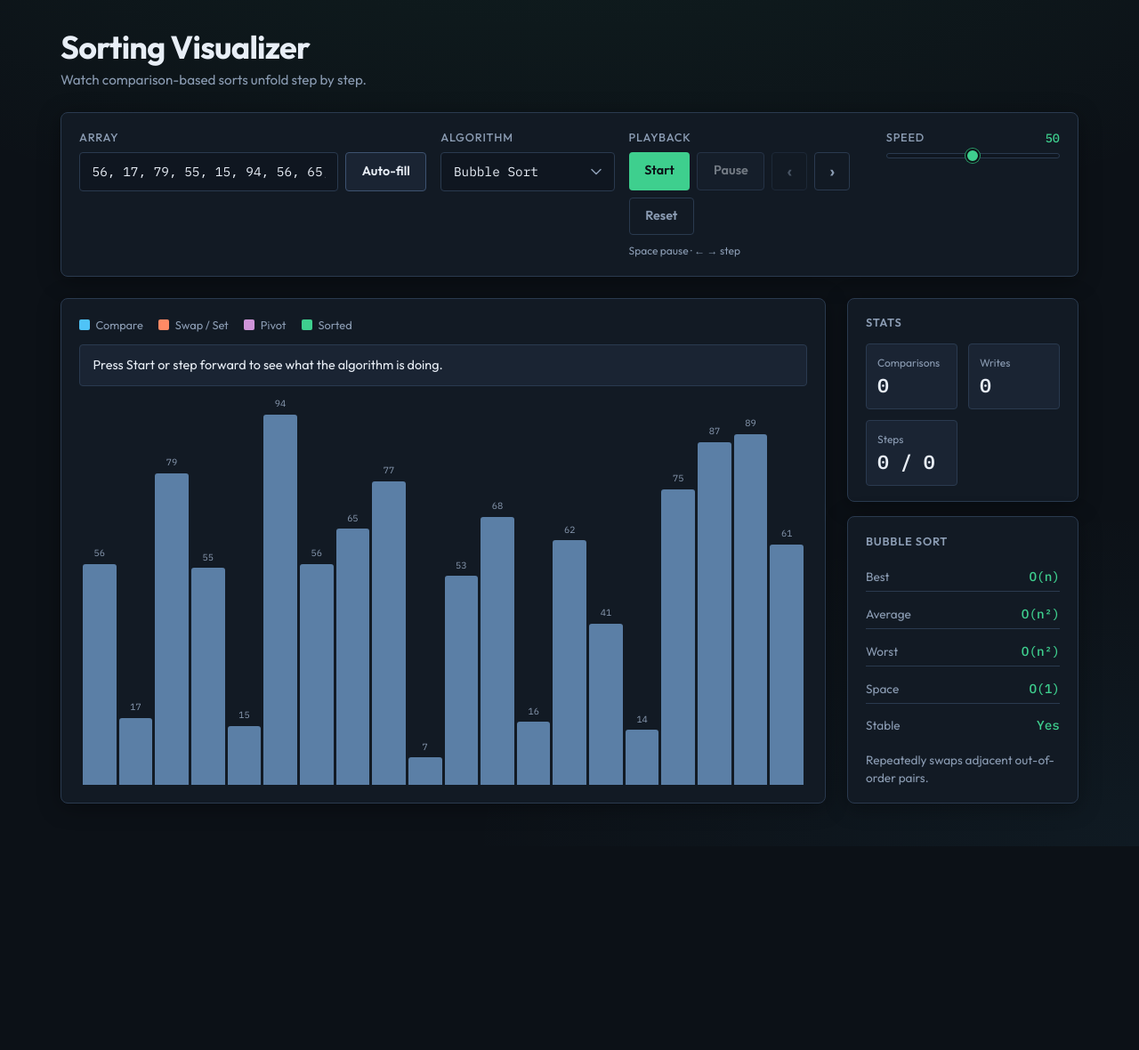
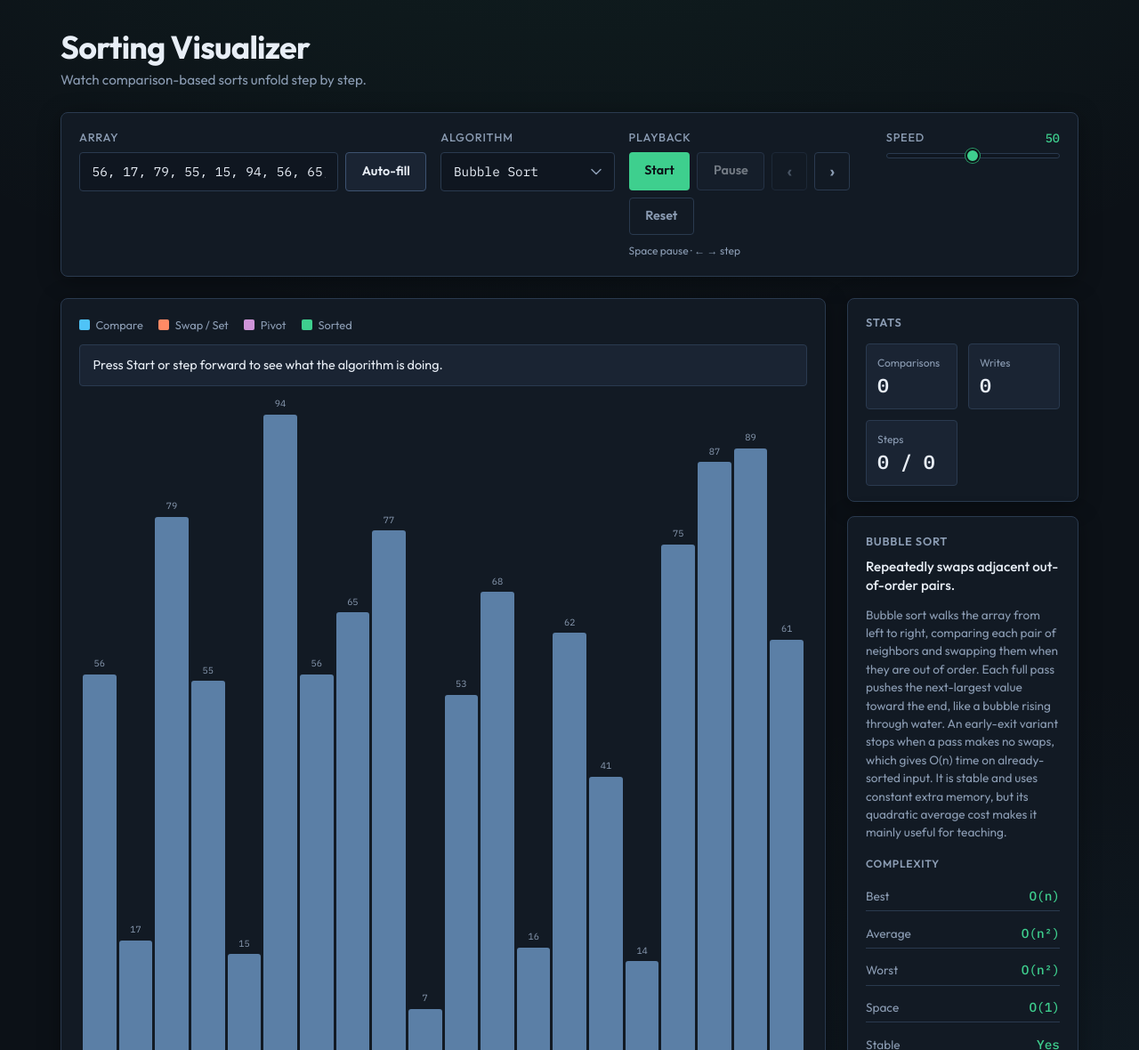
Before and after one commit to sanket-kumawat/sorting-visualizer, a plain HTML site: page index.html in a window 1280 px wide. Shown: the top 1180 px of the page at 89% size. Before the commit the page ends 951 px from the top, so only its background shows below. Drawn offline with Linux system fonts and the light colour scheme.

Commit message:
feat: Add algorithm metadata for sorting visualizer. Create a new file to store detailed information about various sorting algorithms, including their complexities and descriptions. Update HTML and script to integrate this information into the user interface.

```diff
--- /dev/null
+++ b/algorithm-info.js
@@ -0,0 +1,69 @@
+/** Metadata for the About / complexity panel. No DOM here. */
+const info = {
+  bubble: {
+    name: 'Bubble Sort',
+    best: 'O(n)',
+    avg: 'O(n²)',
+    worst: 'O(n²)',
+    space: 'O(1)',
+    stable: true,
+    desc: 'Repeatedly swaps adjacent out-of-order pairs.',
+    definition:
+      'Bubble sort walks the array from left to right, comparing each pair of neighbors and swapping them when they are out of order. Each full pass pushes the next-largest value toward the end, like a bubble rising through water. An early-exit variant stops when a pass makes no swaps, which gives O(n) time on already-sorted input. It is stable and uses constant extra memory, but its quadratic average cost makes it mainly useful for teaching.',
+  },
+  selection: {
+    name: 'Selection Sort',
+    best: 'O(n²)',
+    avg: 'O(n²)',
+    worst: 'O(n²)',
+    space: 'O(1)',
+    stable: false,
+    desc: 'Scans for the minimum and swaps it into place each pass.',
+    definition:
+      'Selection sort divides the array into a sorted prefix and an unsorted suffix. On every pass it scans the suffix for the smallest remaining value, then swaps that value into the next position of the prefix. It always performs Θ(n²) comparisons, even when the input is already sorted, but it does at most n−1 swaps. The algorithm is not stable because a swap can move equal keys past each other.',
+  },
+  insertion: {
+    name: 'Insertion Sort',
+    best: 'O(n)',
+    avg: 'O(n²)',
+    worst: 'O(n²)',
+    space: 'O(1)',
+    stable: true,
+    desc: 'Inserts each element into the sorted prefix by shifting larger ones.',
+    definition:
+      'Insertion sort grows a sorted prefix one element at a time. The next key is compared with neighbors to its left and shifted (via swaps or moves) until it sits in the correct place inside the prefix. On nearly sorted data it runs in near-linear time, which is why it often appears as a base case inside hybrid sorts. It is stable and works in-place with O(1) extra space.',
+  },
+  merge: {
+    name: 'Merge Sort',
+    best: 'O(n log n)',
+    avg: 'O(n log n)',
+    worst: 'O(n log n)',
+    space: 'O(n)',
+    stable: true,
+    desc: 'Divides the array in half, sorts each half, then merges them.',
+    definition:
+      'Merge sort is a divide-and-conquer algorithm: it splits the range in half, recursively sorts each half, then merges the two sorted runs into one. The merge step walks both halves and always writes the smaller head value next, which preserves relative order of equal keys (stability). Its time bound is Θ(n log n) in every case, at the cost of O(n) auxiliary memory for the temporary buffers used while merging.',
+  },
+  quick: {
+    name: 'Quick Sort',
+    best: 'O(n log n)',
+    avg: 'O(n log n)',
+    worst: 'O(n²)',
+    space: 'O(log n)',
+    stable: false,
+    desc: 'Partitions around a pivot, then sorts the two sides recursively.',
+    definition:
+      'Quick sort picks a pivot, partitions the range so smaller values lie left of the pivot and larger ones lie right, then recursively sorts both sides. With a balanced pivot the expected cost is O(n log n); adversarial pivots can degrade to O(n²). The in-place Lomuto/Hoare partition uses O(log n) stack space on average. Standard in-place quick sort is not stable.',
+  },
+  heap: {
+    name: 'Heap Sort',
+    best: 'O(n log n)',
+    avg: 'O(n log n)',
+    worst: 'O(n log n)',
+    space: 'O(1)',
+    stable: false,
+    desc: 'Builds a max-heap, then repeatedly extracts the largest element.',
+    definition:
+      'Heap sort first rearranges the array into a max-heap so every parent is at least as large as its children. It then repeatedly swaps the root (the current maximum) with the last unsorted position and sifts the new root down to restore the heap on the shrinking prefix. The result is an in-place O(n log n) sort in the worst case with O(1) extra memory, but swaps during sifting make it unstable.',
+  },
+};
--- a/index.html
+++ b/index.html
@@ -98,8 +98,19 @@
         </dl>
       </section>
 
-      <section class="panel" aria-labelledby="complexity-heading">
-        <h2 id="complexity-heading" class="panel__title">Complexity</h2>
+      <section class="panel panel--about" aria-labelledby="complexity-heading">
+        <h2 id="complexity-heading" class="panel__title">About</h2>
+        <p id="complexity-desc" class="about__subtitle">
+          Repeatedly swaps adjacent out-of-order pairs.
+        </p>
+        <p id="algorithm-definition" class="about__definition">
+          Bubble sort walks the array from left to right, comparing each pair of
+          neighbors and swapping them when they are out of order. Each full pass
+          pushes the next-largest value toward the end. It is stable and uses
+          constant extra memory, but its quadratic average cost makes it mainly
+          useful for teaching.
+        </p>
+        <h3 class="panel__subtitle">Complexity</h3>
         <dl class="complexity" id="complexity-info">
           <div class="complexity__row">
             <dt>Best</dt>
@@ -122,14 +133,12 @@
             <dd id="complexity-stable">Yes</dd>
           </div>
         </dl>
-        <p id="complexity-desc" class="complexity__desc">
-          Repeatedly swaps adjacent out-of-order pairs.
-        </p>
       </section>
     </aside>
   </div>
 
   <script src="algorithms.js"></script>
+  <script src="algorithm-info.js"></script>
   <script src="script.js"></script>
 </body>
 </html>
--- a/script.js
+++ b/script.js
@@ -57,63 +57,6 @@ const algorithms = {
   heap: heapSort,
 };
 
-const info = {
-  bubble: {
-    name: 'Bubble Sort',
-    best: 'O(n)',
-    avg: 'O(n²)',
-    worst: 'O(n²)',
-    space: 'O(1)',
-    stable: true,
-    desc: 'Repeatedly swaps adjacent out-of-order pairs.',
-  },
-  selection: {
-    name: 'Selection Sort',
-    best: 'O(n²)',
-    avg: 'O(n²)',
-    worst: 'O(n²)',
-    space: 'O(1)',
-    stable: false,
-    desc: 'Scans for the minimum and swaps it into place each pass.',
-  },
-  insertion: {
-    name: 'Insertion Sort',
-    best: 'O(n)',
-    avg: 'O(n²)',
-    worst: 'O(n²)',
-    space: 'O(1)',
-    stable: true,
-    desc: 'Inserts each element into the sorted prefix by shifting larger ones.',
-  },
-  merge: {
-    name: 'Merge Sort',
-    best: 'O(n log n)',
-    avg: 'O(n log n)',
-    worst: 'O(n log n)',
-    space: 'O(n)',
-    stable: true,
-    desc: 'Divides the array in half, sorts each half, then merges them.',
-  },
-  quick: {
-    name: 'Quick Sort',
-    best: 'O(n log n)',
-    avg: 'O(n log n)',
-    worst: 'O(n²)',
-    space: 'O(log n)',
-    stable: false,
-    desc: 'Partitions around a pivot, then sorts the two sides recursively.',
-  },
-  heap: {
-    name: 'Heap Sort',
-    best: 'O(n log n)',
-    avg: 'O(n log n)',
-    worst: 'O(n log n)',
-    space: 'O(1)',
-    stable: false,
-    desc: 'Builds a max-heap, then repeatedly extracts the largest element.',
-  },
-};
-
 const complexityBest = document.getElementById('complexity-best');
 const complexityAvg = document.getElementById('complexity-avg');
 const complexityWorst = document.getElementById('complexity-worst');
@@ -121,18 +64,20 @@ const complexitySpace = document.getElementById('complexity-space');
 const complexityStable = document.getElementById('complexity-stable');
 const complexityDesc = document.getElementById('complexity-desc');
 const complexityHeading = document.getElementById('complexity-heading');
+const algorithmDefinition = document.getElementById('algorithm-definition');
 
 function updateComplexityPanel(key = algorithmSelect.value) {
   const meta = info[key];
   if (!meta) return;
 
   complexityHeading.textContent = meta.name;
+  complexityDesc.textContent = meta.desc;
+  algorithmDefinition.textContent = meta.definition;
   complexityBest.textContent = meta.best;
   complexityAvg.textContent = meta.avg;
   complexityWorst.textContent = meta.worst;
   complexitySpace.textContent = meta.space;
   complexityStable.textContent = meta.stable ? 'Yes' : 'No';
-  complexityDesc.textContent = meta.desc;
 }
 
 /**
--- a/style.css
+++ b/style.css
@@ -430,6 +430,30 @@ button:disabled {
   margin-bottom: 0.85rem;
 }
 
+.panel__subtitle {
+  font-size: 0.75rem;
+  font-weight: 600;
+  text-transform: uppercase;
+  letter-spacing: 0.06em;
+  color: var(--text-muted);
+  margin: 1rem 0 0.65rem;
+}
+
+.about__subtitle {
+  margin: -0.35rem 0 0.75rem;
+  font-size: 0.95rem;
+  font-weight: 500;
+  color: var(--text);
+  line-height: 1.4;
+}
+
+.about__definition {
+  margin: 0;
+  font-size: 0.85rem;
+  color: var(--text-muted);
+  line-height: 1.5;
+}
+
 .stats {
   display: grid;
   grid-template-columns: 1fr 1fr;
@@ -486,13 +510,6 @@ button:disabled {
   font-size: 0.9rem;
   font-weight: 500;
   color: var(--accent);
-}
-
-.complexity__desc {
-  margin-top: 0.85rem;
-  font-size: 0.85rem;
-  color: var(--text-muted);
-  line-height: 1.45;
 }
 
 .btn-row .btn--ghost:is(#step-back-btn, #step-fwd-btn) {
```
